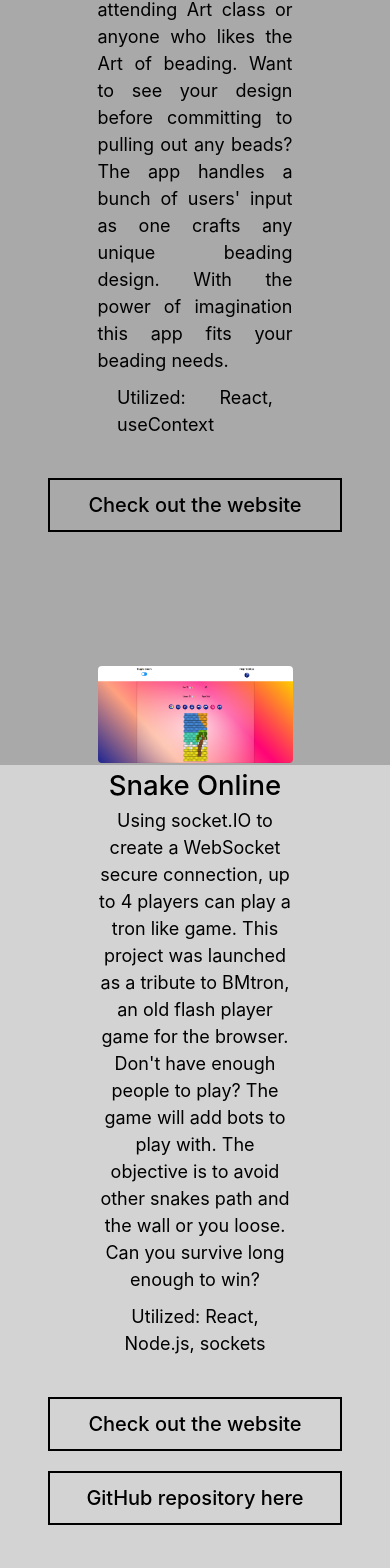
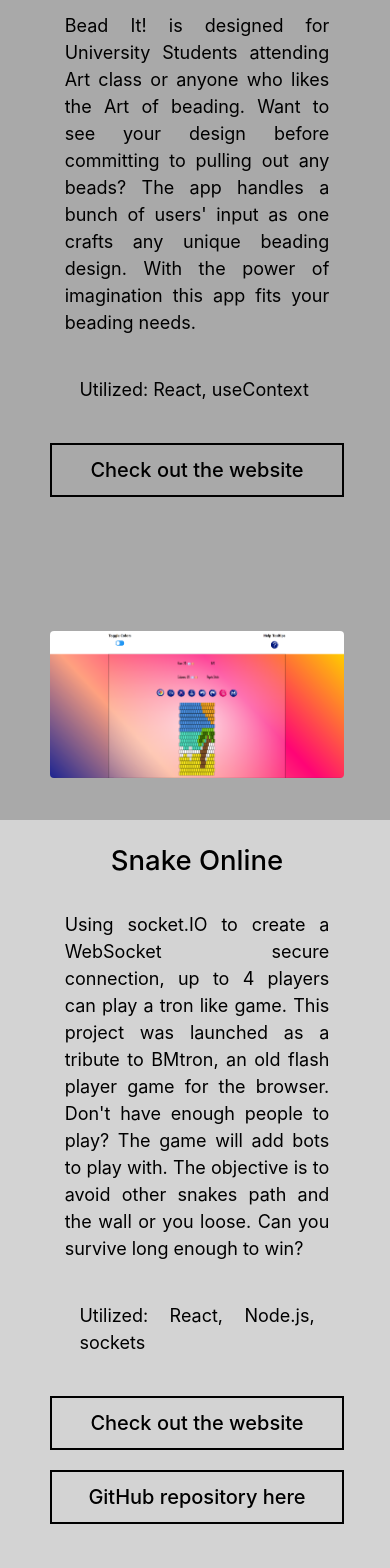
Before and after one commit to Ryan-Wisniewski/portfolio-v2, a React (Create React App) app: page / in a window 390 px wide. Shown: the part 3791-5359 px from the top of the page. Built offline with nearby package versions, Linux system fonts and the light colour scheme.

Commit message:
fixed image rogh version for mobile

```diff
--- a/src/App.scss
+++ b/src/App.scss
@@ -401,7 +401,6 @@ img{
   .modal{
     text-align: center;
     color: black;
-    // background-color: #fff;
     max-width: 50rem;
     height: 10rem;
     margin: 0 auto;
@@ -494,15 +493,15 @@ img{
   .projects{
     .project1{
       @include flexBox(column, space-between, center);
-      padding: 0;
+      padding-top: 2rem;
 
       .textAll{
         @include flexBox(column, center, center);
-        text-align: center;
+        width: 100%;
 
         .text{
-          width: 100%;
-          margin: 0;
+          width: 90%;
+          margin: 3rem 0 3rem 0;
         }
 
         .link{
@@ -512,26 +511,28 @@ img{
 
       .imgAll{
         @include flexBox(column, center, center);
+        width: 100%;
         .webLink{
           margin-bottom: 1rem;
         }
 
-        .img{
-          display: none;
+        .projImg{
+          // display: none;
+          // width: 100%;
         }
       }
     }
 
     .project2{
       @include flexBox(column, center, center);
-      padding: 0;
 
       .textAll{
         @include flexBox(column, center, center);
         margin-top: 1rem;
+        width: 100%;
         .text{
-          width: 100%;
-          margin: 0;
+          width: 90%;
+          margin: 3rem 0 3rem 0;
         }
 
         .link{
@@ -541,12 +542,13 @@ img{
 
       .imgAll{
         @include flexBox(column, space-between, center);
+        width: 100%;
 
         .webLink{
           margin-bottom: 1rem;
         }
-        .img{
-          display: none;
+        .projImg{
+          // display: none;
         }
       }
     }
@@ -579,177 +581,3 @@ img{
     }
   }
 }
-
-
-
-// @media (max-width: 1049px){
-//   p{
-//     font-size: 1.8rem;
-//     font-weight: 400;
-//   }
-
-//   .right {
-//     margin: 0;
-//   }
-
-//   .left{
-//     margin: 0;
-//   }
-
-//   .nav{
-//     display: flex;
-//     flex-flow: row nowrap;
-//     justify-content: space-between;
-
-//     .navbar{
-
-//       a{
-//         font-size: 1.5rem;
-//         padding: 1rem 1rem;
-//       }
-//     }
-
-//     .socials{
-
-//       img{
-//         height: 3rem;
-//         width: 3rem;
-//         padding: 1rem 1rem;
-//       }
-//     }
-//   }
-
-//   .welcome{
-
-//     h1{
-//       text-align: center;
-//       color: #fff;
-//       border: 4px solid white;
-//       padding: 1rem;
-//     }
-//     h1:hover{
-//       padding: 1rem;
-//     }
-//   }
-//   .max{
-//     height: auto;
-//     .about{
-//       padding: 2rem;
-
-//       p{
-//         font-size: 1.8;
-//         line-height: 1.5;
-//         font-weight: 100;
-//       }
-//     }
-//   }
-
-//   .projectIntro{
-//     padding: 2rem;
-
-//     p{
-//       font-size: 1.8;
-//       line-height: 1.5;
-//       font-weight: 100;
-//     }
-//   }
-
-//   .projects{
-//     .project1{
-//       display: flex;
-//       flex-flow: column nowrap;
-//       justify-content: space-between;
-//       align-items: center;
-//       padding: 2rem;
-
-//       .textAll{
-//         text-align: center;
-//         display: flex;
-//         flex-flow: column nowrap;
-//         justify-content: center;
-//         align-items: center;
-//         margin-top: 1rem;
-
-//         .text{
-//           width: 100%;
-//           padding: 2rem 0;
-//           margin: 0;
-//         }
-
-//         .link{
-//           margin: 2rem 0;
-//         }
-//       }
-
-//       .imgAll{
-//         display: flex;
-//         flex-flow: column nowrap;
-//         justify-content: center;
-//         align-items: center;
-//         .webLink{
-//           margin-bottom: 1rem;
-//         }
-
-//         .img{
-//           display: none;
-//         }
-//       }
-//     }
-
-//     .project2{
-//       display: flex;
-//       flex-flow: column nowrap;
-//       justify-content: center;
-//       align-items: center;
-//       padding: 2rem;
-
-//       .textAll{
-//         display: flex;
-//         flex-flow: column nowrap;
-//         justify-content: center;
-//         align-items: center;
-//         text-align: center;
-//         margin-top: 1rem;
-//         .text{
-//           width: 100%;
-//           margin: 0;
-//           padding: 2rem 0;
-//         }
-
-//         .link{
-//           margin: 2rem 0;
-//         }
-//       }
-
-//       .imgAll{
-//         display: flex;
-//         flex-flow: column nowrap;
-//         justify-content: space-between;
-//         align-items: center;
-//         .webLink{
-//           margin-bottom: 1rem;
-//         }
-//         .img{
-//           display: none;
-//         }
-//       }
-//     }
-//   }
-
-//   .contact{
-//     padding-bottom: 4rem;
-//     form{
-//       width: 100%;
-//     }
-//     input{
-//       margin: 0;
-//     }
-
-//     .description{
-//       margin: 0;
-//     }
-//     .footer{
-//       display: none;
-//     }
-//   }
-// }
```
